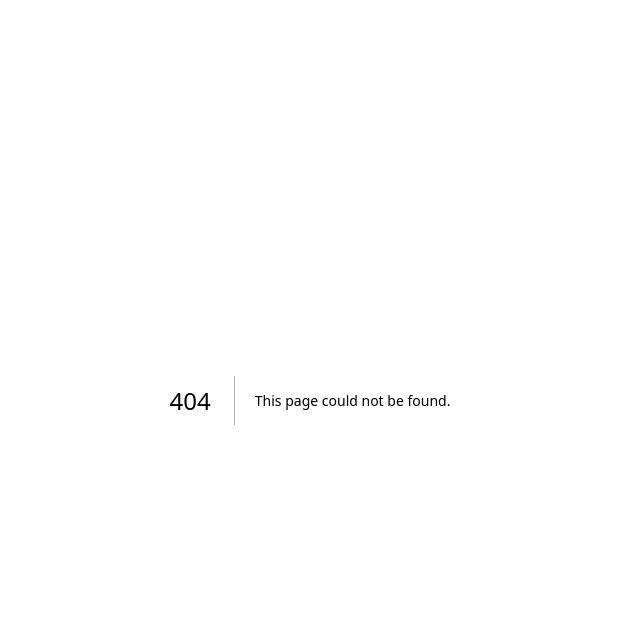
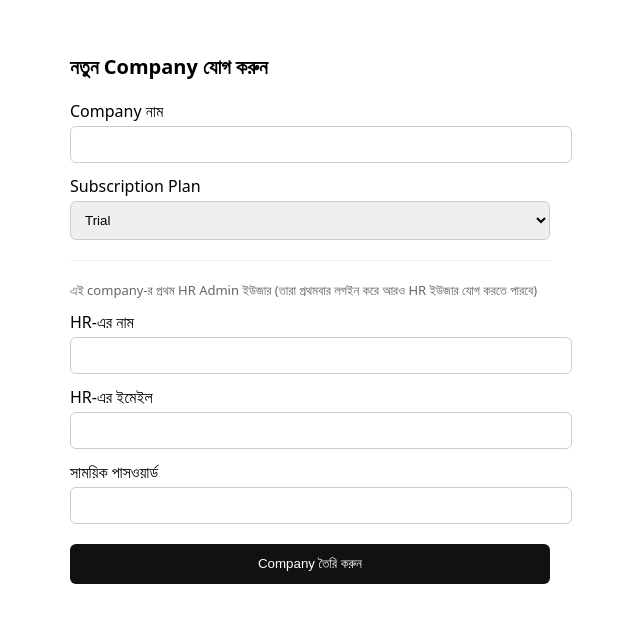
Before and after one commit to tauhidautomationbd-lab/recruitment-saas-Claude, a Next.js app: page /admin/dashboard/add-company in a window 1280 px wide. Before the commit this address had no page. Shown: the top 622 px of the page, without its empty margins (330-970 px from the left). Built offline with nearby package versions, Linux system fonts and the light colour scheme.

Commit message:
Add files via upload

```diff
--- /dev/null
+++ b/app/admin/dashboard/add-company/page.tsx
@@ -0,0 +1,119 @@
+"use client";
+
+import { useState } from "react";
+import { useRouter } from "next/navigation";
+
+export default function AddCompanyPage() {
+  const router = useRouter();
+  const [companyName, setCompanyName] = useState("");
+  const [subscriptionPlan, setSubscriptionPlan] = useState("trial");
+  const [hrFullName, setHrFullName] = useState("");
+  const [hrEmail, setHrEmail] = useState("");
+  const [hrPassword, setHrPassword] = useState("");
+  const [error, setError] = useState<string | null>(null);
+  const [success, setSuccess] = useState(false);
+  const [loading, setLoading] = useState(false);
+
+  async function handleSubmit(e: React.FormEvent) {
+    e.preventDefault();
+    setError(null);
+    setLoading(true);
+
+    const res = await fetch("/api/admin/create-company", {
+      method: "POST",
+      headers: { "Content-Type": "application/json" },
+      body: JSON.stringify({ companyName, subscriptionPlan, hrFullName, hrEmail, hrPassword }),
+    });
+
+    const result = await res.json();
+    setLoading(false);
+
+    if (!res.ok) {
+      setError(result.error || "একটা সমস্যা হয়েছে");
+      return;
+    }
+
+    setSuccess(true);
+    setTimeout(() => router.push("/admin/dashboard"), 1500);
+  }
+
+  return (
+    <main style={{ padding: 40, maxWidth: 480, margin: "0 auto" }}>
+      <h1 style={{ fontSize: 20, marginBottom: 20 }}>নতুন Company যোগ করুন</h1>
+
+      <form onSubmit={handleSubmit} style={{ display: "flex", flexDirection: "column", gap: 12 }}>
+        <label>
+          Company নাম
+          <input
+            value={companyName}
+            onChange={(e) => setCompanyName(e.target.value)}
+            required
+            style={{ width: "100%", padding: 10, borderRadius: 6, border: "1px solid #ccc", marginTop: 4 }}
+          />
+        </label>
+
+        <label>
+          Subscription Plan
+          <select
+            value={subscriptionPlan}
+            onChange={(e) => setSubscriptionPlan(e.target.value)}
+            style={{ width: "100%", padding: 10, borderRadius: 6, border: "1px solid #ccc", marginTop: 4 }}
+          >
+            <option value="trial">Trial</option>
+            <option value="basic">Basic</option>
+            <option value="pro">Pro</option>
+            <option value="enterprise">Enterprise</option>
+          </select>
+        </label>
+
+        <hr style={{ margin: "8px 0", border: "none", borderTop: "1px solid #eee" }} />
+        <p style={{ fontSize: 13, color: "#666", margin: 0 }}>
+          এই company-র প্রথম HR Admin ইউজার (তারা প্রথমবার লগইন করে আরও HR ইউজার যোগ করতে পারবে)
+        </p>
+
+        <label>
+          HR-এর নাম
+          <input
+            value={hrFullName}
+            onChange={(e) => setHrFullName(e.target.value)}
+            style={{ width: "100%", padding: 10, borderRadius: 6, border: "1px solid #ccc", marginTop: 4 }}
+          />
+        </label>
+
+        <label>
+          HR-এর ইমেইল
+          <input
+            type="email"
+            value={hrEmail}
+            onChange={(e) => setHrEmail(e.target.value)}
+            required
+            style={{ width: "100%", padding: 10, borderRadius: 6, border: "1px solid #ccc", marginTop: 4 }}
+          />
+        </label>
+
+        <label>
+          সাময়িক পাসওয়ার্ড
+          <input
+            type="text"
+            value={hrPassword}
+            onChange={(e) => setHrPassword(e.target.value)}
+            required
+            minLength={6}
+            style={{ width: "100%", padding: 10, borderRadius: 6, border: "1px solid #ccc", marginTop: 4 }}
+          />
+        </label>
+
+        {error && <p style={{ color: "red", fontSize: 14 }}>{error}</p>}
+        {success && <p style={{ color: "green", fontSize: 14 }}>তৈরি হয়ে গেছে! Dashboard-এ ফেরত যাচ্ছি...</p>}
+
+        <button
+          type="submit"
+          disabled={loading}
+          style={{ padding: 12, borderRadius: 6, background: "#111", color: "#fff", border: "none", marginTop: 8 }}
+        >
+          {loading ? "তৈরি হচ্ছে..." : "Company তৈরি করুন"}
+        </button>
+      </form>
+    </main>
+  );
+}
--- /dev/null
+++ b/app/api/admin/create-company/route.ts
@@ -0,0 +1,70 @@
+import { NextResponse, type NextRequest } from "next/server";
+import { createSupabaseServerClient } from "@/lib/supabase-server";
+import { createSupabaseAdminClient } from "@/lib/supabase-admin";
+
+export async function POST(request: NextRequest) {
+  // ১. প্রথমে যাচাই করি যে যিনি call করছেন তিনি আসলেই লগইন করা super_admin কি না
+  const supabase = createSupabaseServerClient();
+  const {
+    data: { user },
+  } = await supabase.auth.getUser();
+
+  if (!user) {
+    return NextResponse.json({ error: "লগইন করা নেই" }, { status: 401 });
+  }
+
+  const { data: profile } = await supabase
+    .from("profiles")
+    .select("role")
+    .eq("id", user.id)
+    .single();
+
+  if (profile?.role !== "super_admin") {
+    return NextResponse.json({ error: "শুধু Super Admin এই কাজ করতে পারবে" }, { status: 403 });
+  }
+
+  // ২. ফর্ম থেকে আসা data নেওয়া
+  const body = await request.json();
+  const { companyName, subscriptionPlan, hrFullName, hrEmail, hrPassword } = body;
+
+  if (!companyName || !hrEmail || !hrPassword) {
+    return NextResponse.json({ error: "companyName, hrEmail, hrPassword আবশ্যক" }, { status: 400 });
+  }
+
+  const admin = createSupabaseAdminClient();
+
+  // ৩. কোম্পানি তৈরি (RLS bypass করার জন্য service-role client ব্যবহার হচ্ছে)
+  const { data: company, error: companyError } = await admin
+    .from("companies")
+    .insert({ name: companyName, subscription_plan: subscriptionPlan || "trial" })
+    .select()
+    .single();
+
+  if (companyError) {
+    return NextResponse.json({ error: `Company তৈরি ব্যর্থ: ${companyError.message}` }, { status: 500 });
+  }
+
+  // ৪. HR admin ইউজার তৈরি (Supabase Auth Admin API দিয়ে)
+  const { data: newUser, error: userError } = await admin.auth.admin.createUser({
+    email: hrEmail,
+    password: hrPassword,
+    email_confirm: true,
+    user_metadata: {
+      full_name: hrFullName || "",
+      role: "company_admin",
+      company_id: company.id,
+    },
+  });
+
+  if (userError) {
+    // user তৈরি ব্যর্থ হলে company-টাও মুছে দিচ্ছি, যাতে অসম্পূর্ণ data না থাকে
+    await admin.from("companies").delete().eq("id", company.id);
+    return NextResponse.json({ error: `HR user তৈরি ব্যর্থ: ${userError.message}` }, { status: 500 });
+  }
+
+  return NextResponse.json({
+    success: true,
+    company,
+    hrUserId: newUser.user.id,
+  });
+}
--- /dev/null
+++ b/lib/supabase-admin.ts
@@ -0,0 +1,13 @@
+// এই ফাইলটা শুধু server-side (API routes) থেকে ব্যবহার হবে।
+// SUPABASE_SERVICE_ROLE_KEY কখনো browser/client-এ পাঠানো হবে না —
+// শুধু server-এ থেকেই এই key দিয়ে privileged action (যেমন নতুন user বানানো) করা হয়।
+
+import { createClient } from "@supabase/supabase-js";
+
+export function createSupabaseAdminClient() {
+  return createClient(
+    process.env.NEXT_PUBLIC_SUPABASE_URL!,
+    process.env.SUPABASE_SERVICE_ROLE_KEY!,
+    { auth: { autoRefreshToken: false, persistSession: false } }
+  );
+}
```
Also changed, not shown: app/admin/dashboard/page.tsx (+17 -2 lines).
